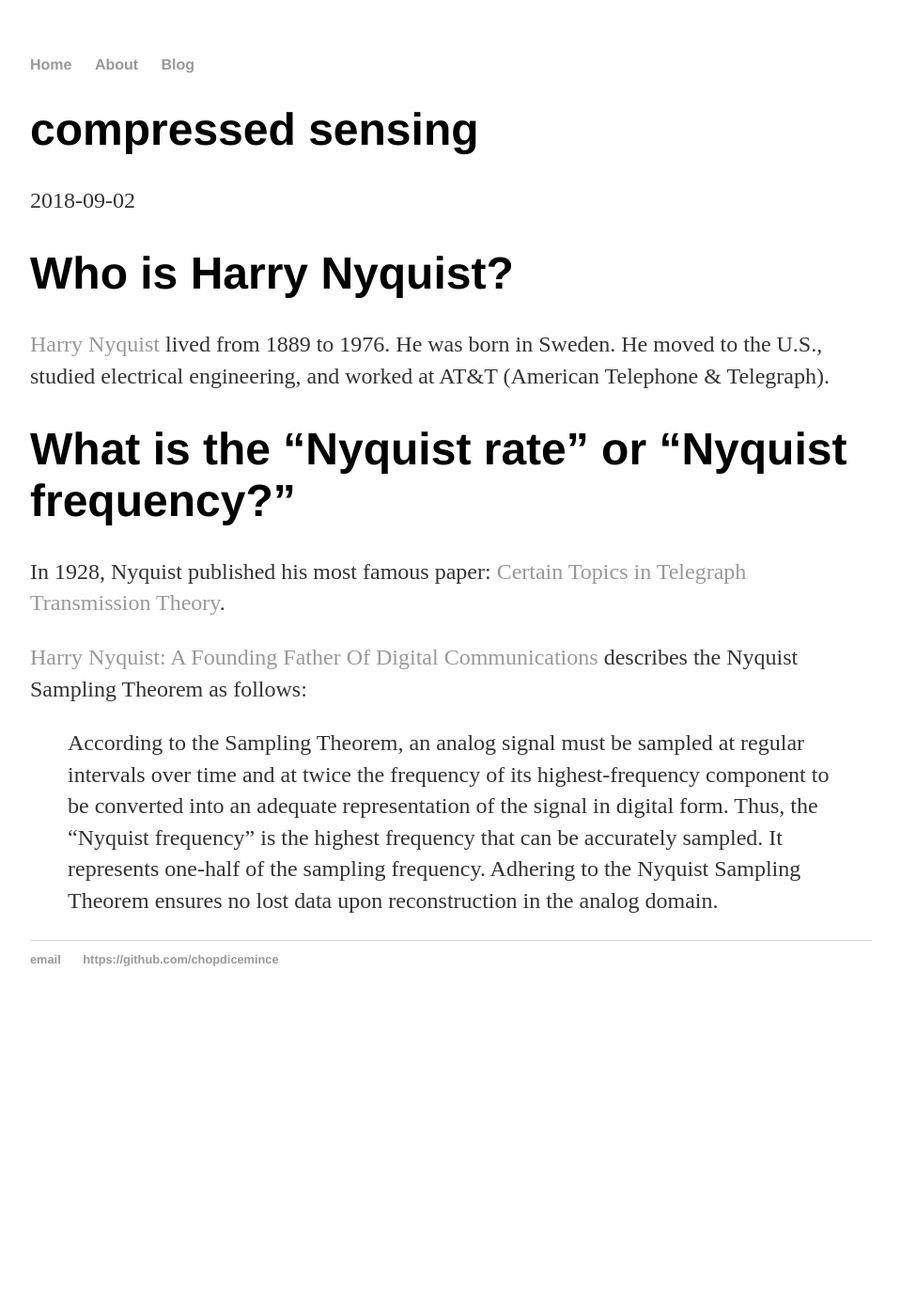
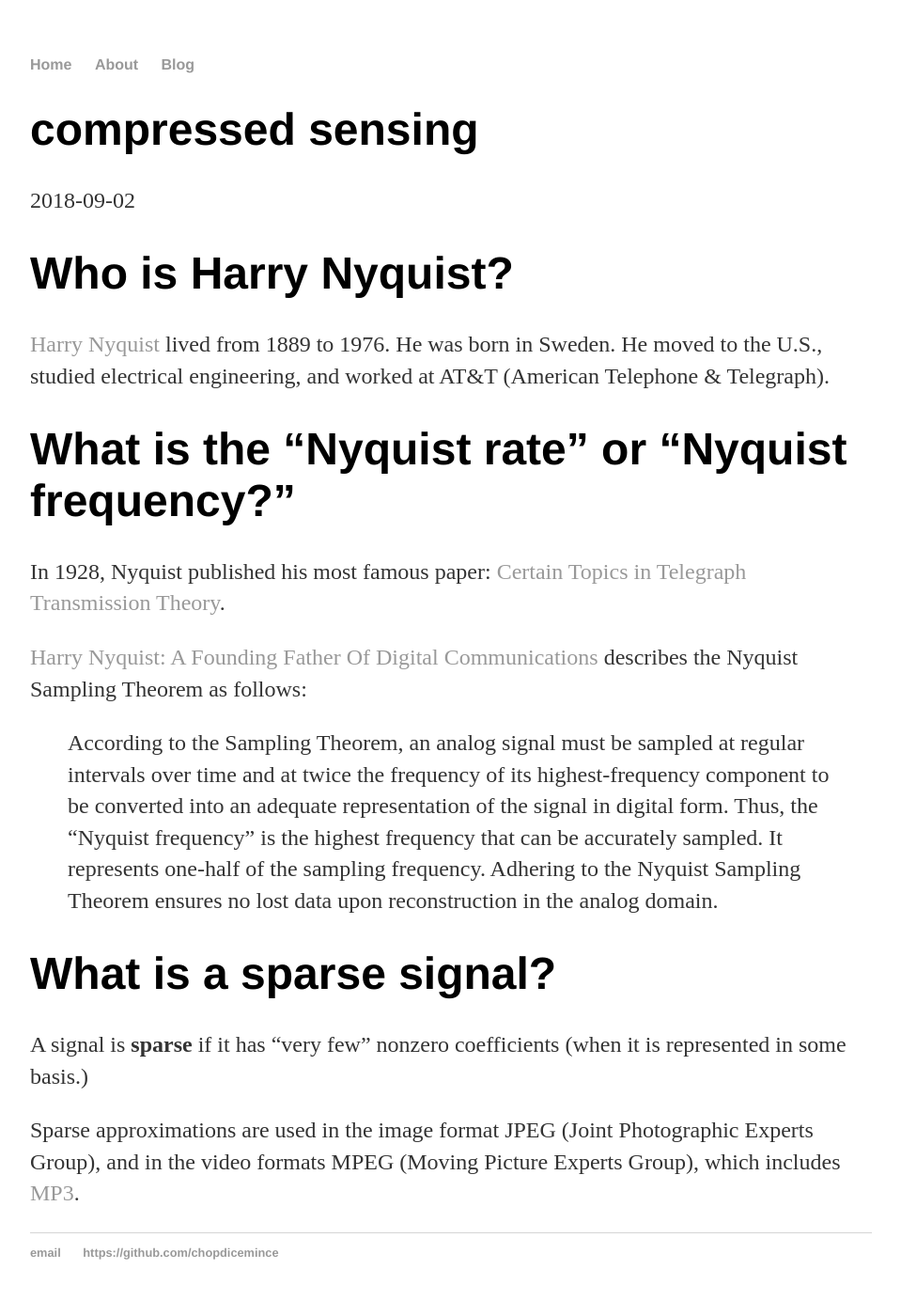
Before and after one commit to chopdicemince/chopdicemince.github.io, a Jekyll site: the page built from _posts/2018-09-02-compressed-sensing.md, in a window 1280 px wide. Shown: the whole page at 94% size, without its empty margins (160-1119 px from the left). Built offline with Jekyll 4.4.1, drawn with Linux system fonts in a browser that asks for light colours; before the commit the page ends 1088 px from its top, so only the background shows below that.

Commit message:
Add question about sparse signal

```diff
--- a/_posts/2018-09-02-compressed-sensing.md
+++ b/_posts/2018-09-02-compressed-sensing.md
@@ -15,3 +15,9 @@ In 1928, Nyquist published his most famous paper: [Certain Topics in Telegraph T
 [Harry Nyquist: A Founding Father Of Digital Communications](https://www.electronicdesign.com/digital-ics/harry-nyquist-founding-father-digital-communications) describes the Nyquist Sampling Theorem as follows:
 
 > According to the Sampling Theorem, an analog signal must be sampled at regular intervals over time and at twice the frequency of its highest-frequency component to be converted into an adequate representation of the signal in digital form. Thus, the "Nyquist frequency" is the highest frequency that can be accurately sampled. It represents one-half of the sampling frequency. Adhering to the Nyquist Sampling Theorem ensures no lost data upon reconstruction in the analog domain.
+
+# What is a sparse signal?
+
+A signal is __sparse__ if it has "very few" nonzero coefficients (when it is represented in some basis.)
+
+Sparse approximations are used in the image format JPEG (Joint Photographic Experts Group), and in the video formats MPEG (Moving Picture Experts Group), which includes [MP3](https://www.loc.gov/preservation/digital/formats/fdd/fdd000012.shtml).
```
